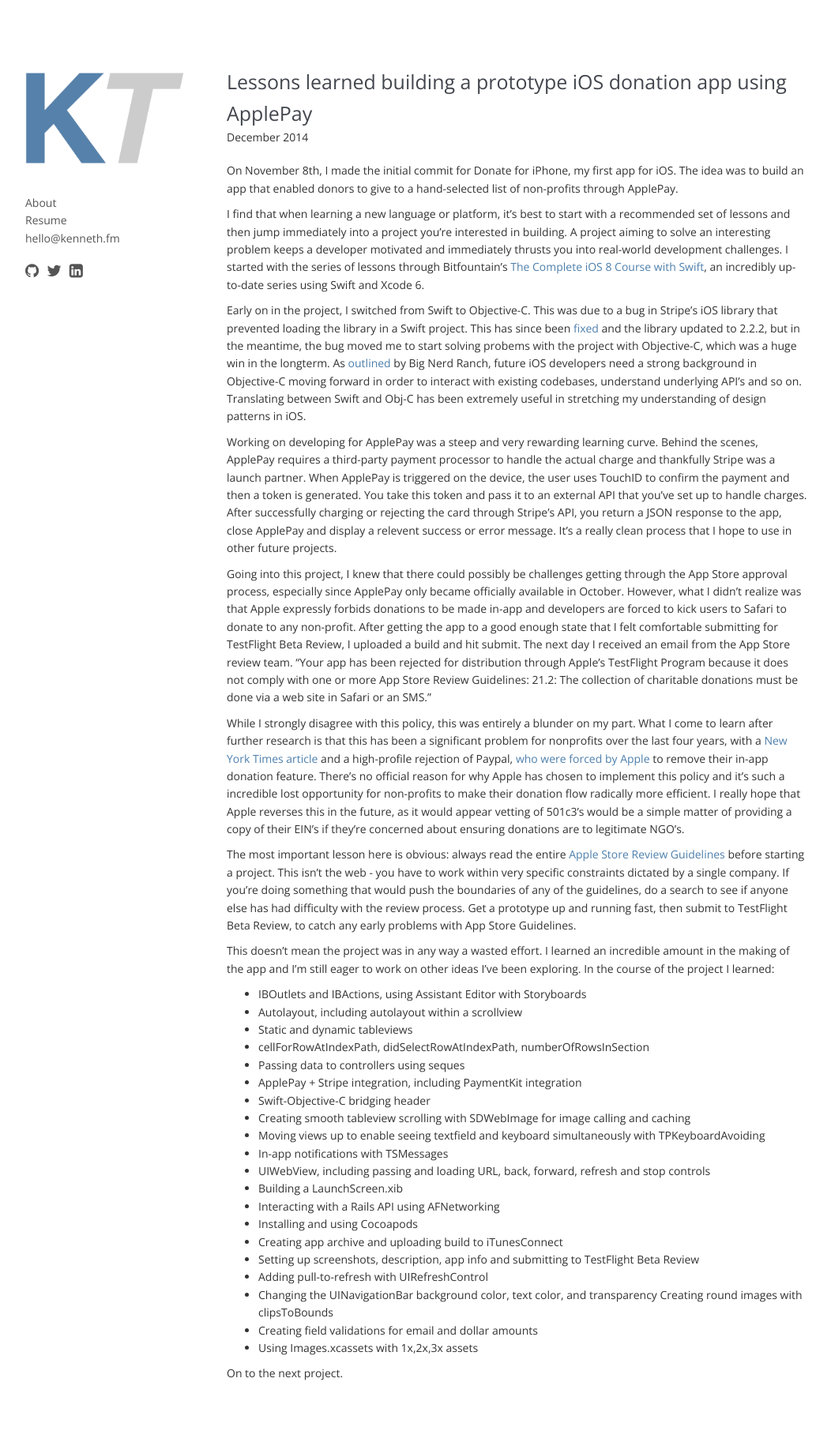
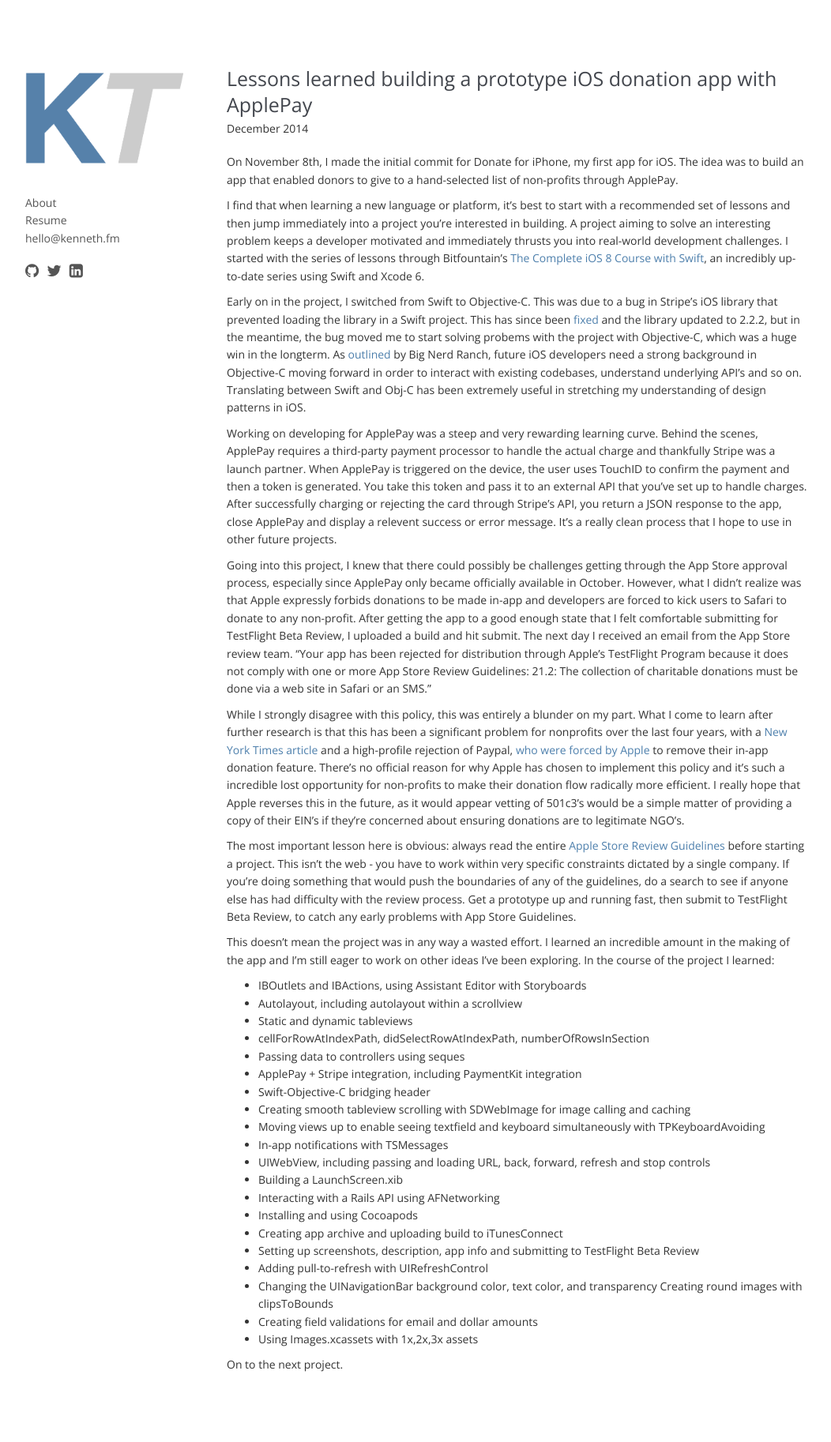
Before and after one commit to ktransier/blog, a Jekyll site: the page built from _posts/2014-12-15-donate-for-iphone.md, in a window 1280 px wide. Shown: the whole page at 79% size, without its empty margins (113-1165 px from the left). Built offline with Jekyll 4.4.1, drawn with Linux system fonts in a browser that asks for light colours; nearby versions of some CDN libraries; Markdown is read by kramdown in place of the engine named in the settings.

Commit message:
css fixes

```diff
--- a/_posts/2014-12-15-donate-for-iphone.md
+++ b/_posts/2014-12-15-donate-for-iphone.md
@@ -1,7 +1,7 @@
 ---
 published: true
 layout: post
-title: "Lessons learned building a prototype iOS donation app using ApplePay "
+title: "Lessons learned building a prototype iOS donation app with ApplePay"
 category: blog
 image_url: null
 ---
--- a/css/main.css
+++ b/css/main.css
@@ -119,6 +119,8 @@
   color: rgba(0, 6, 15, 0.74);
   font-weight: 400;
   font-size: 25;
+  line-height: 1.3em;
+  margin-bottom: 4px;
 }
 
 .post-title a {
```
